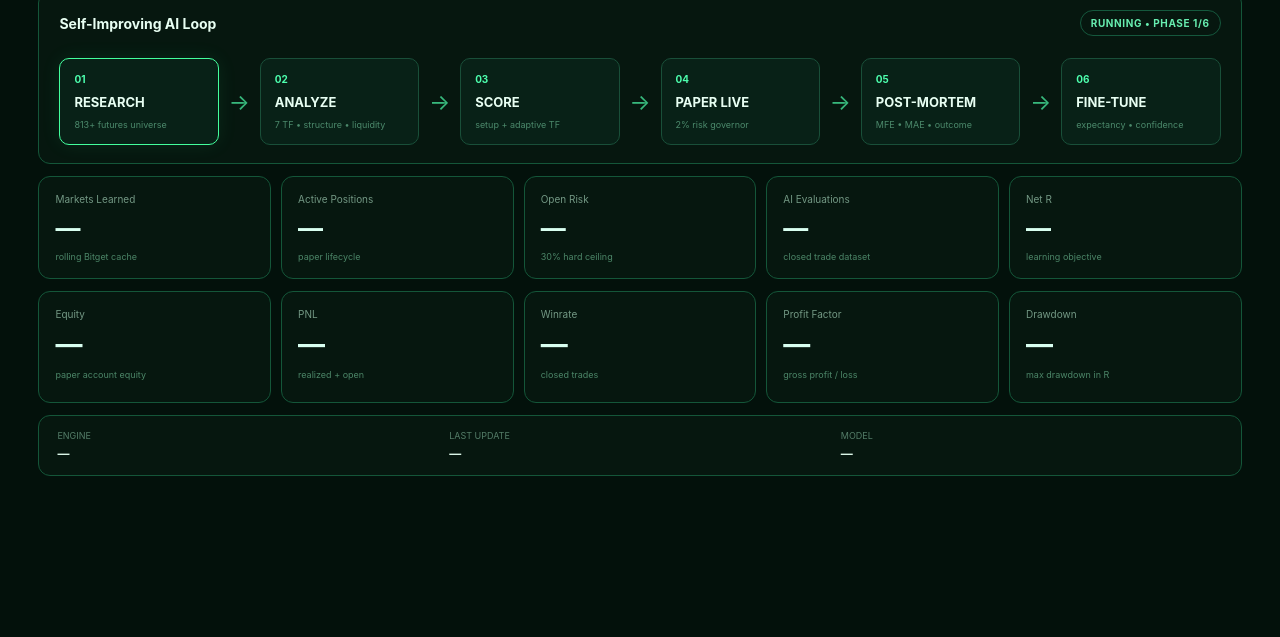
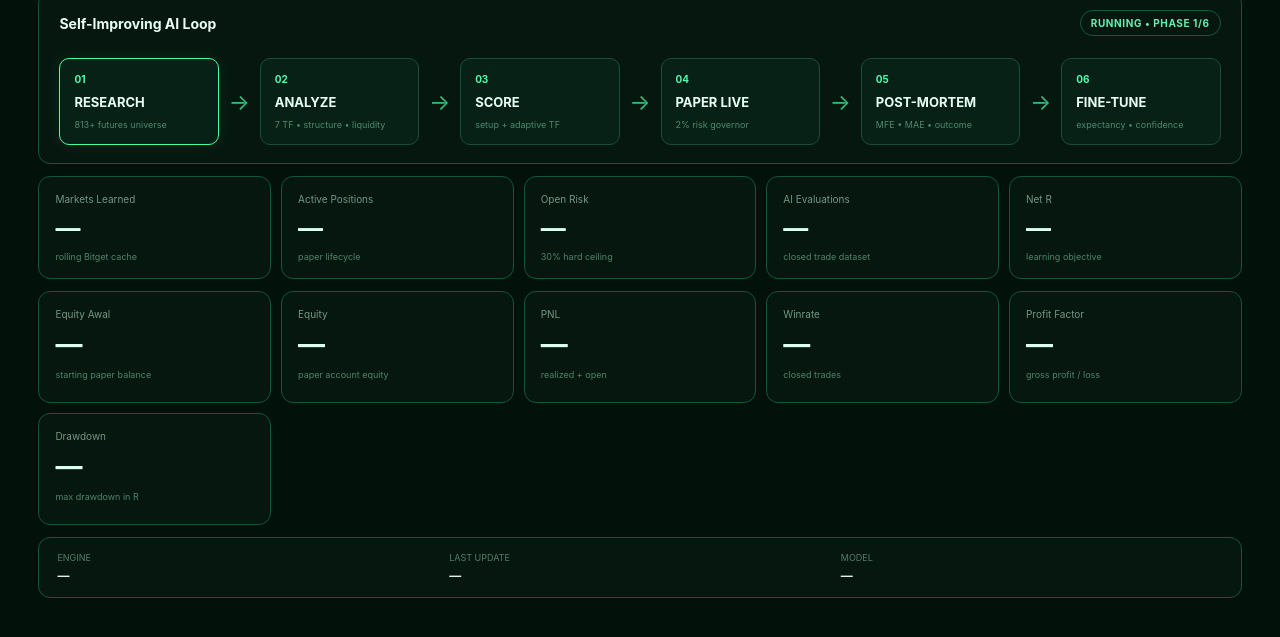
Before and after one commit to tradingakun871-jpg/web3-crypto-futures-ai, a website: page public/index.html in a window 1280 px wide. Shown: the part 159-796 px from the top of the page. Drawn offline with Linux system fonts and the light colour scheme; no server answers.

Commit message:
Show starting equity on lightweight dashboard

```diff
--- a/public/index.html
+++ b/public/index.html
@@ -53,6 +53,7 @@
   </section>
 
   <section class="kpis performance">
+    <article><label>Equity Awal</label><strong id="startingEquity">—</strong><em>starting paper balance</em></article>
     <article><label>Equity</label><strong id="equity">—</strong><em>paper account equity</em></article>
     <article><label>PNL</label><strong id="pnl">—</strong><em>realized + open</em></article>
     <article><label>Winrate</label><strong id="winrate">—</strong><em>closed trades</em></article>
```
